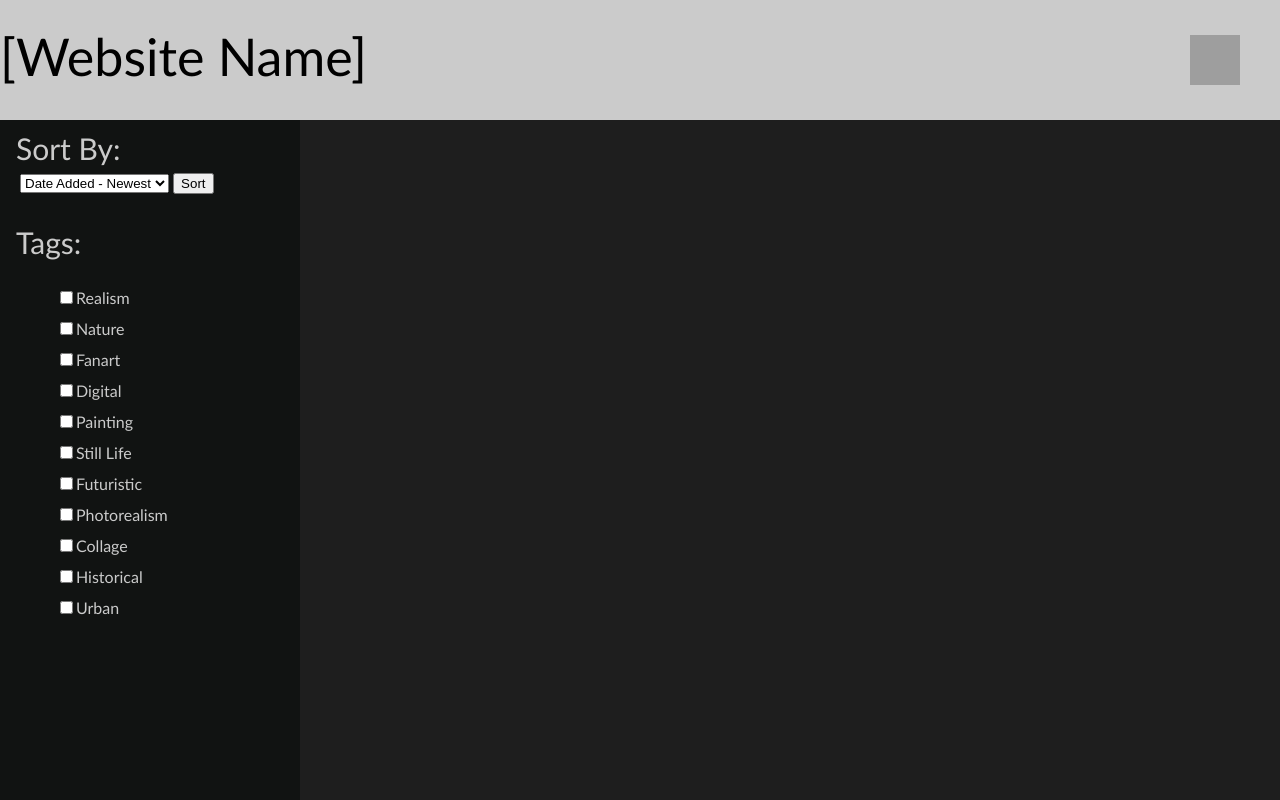
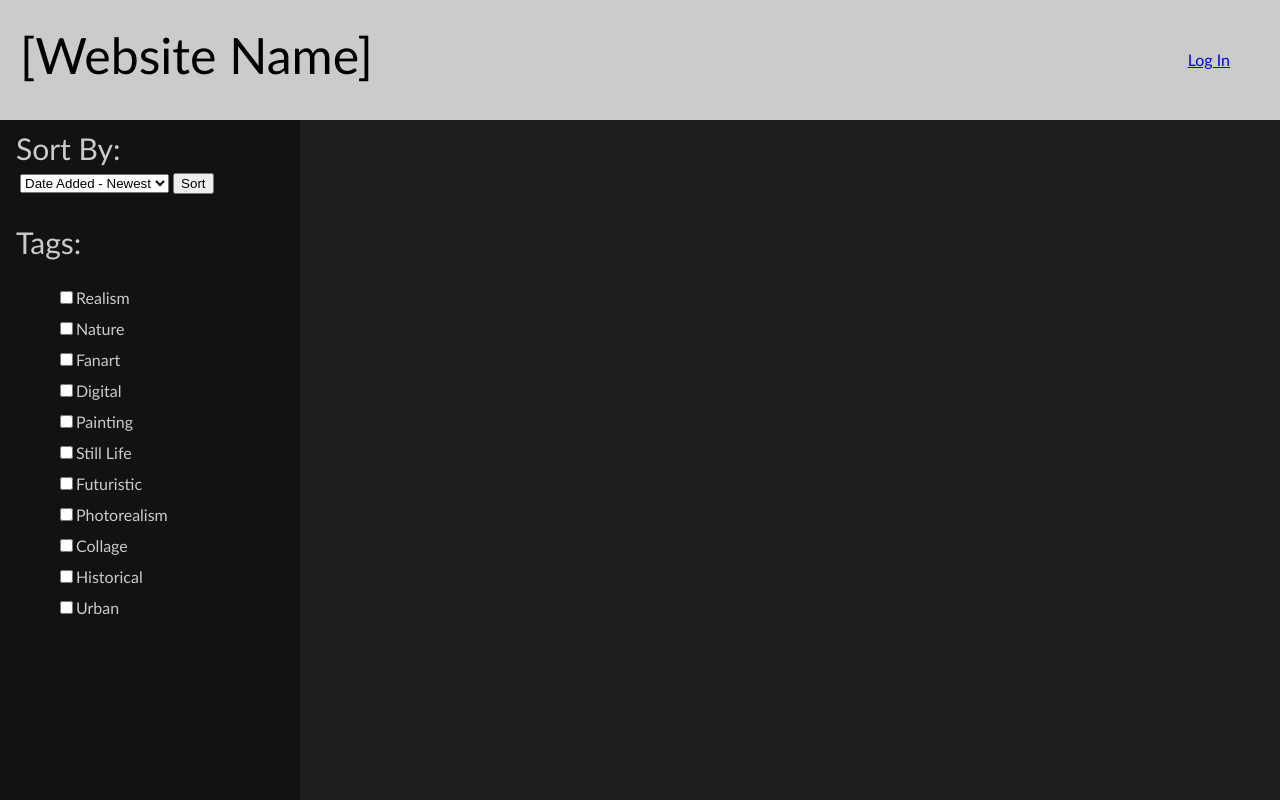
Before and after one commit to maxcutlyp/cits3403, a Flask app: page / in a window 1280 px wide. Run offline with Flask 3, Linux system fonts and the light colour scheme; grey boxes are pictures that could not be loaded.

Commit message:
change profile picture to login and connect to page

```diff
--- a/app/static/homepage.css
+++ b/app/static/homepage.css
@@ -13,16 +13,15 @@
 
 .heading title {
     display: inline-block;
-    font-size: 52px;
+    font-size: 50px;
     padding-top: 25px;
+    padding-left: 20px;
 }
 
-.heading img {
-    width: 50px;
-    height: 50px;
+.heading a {
     float: right;
-    padding-right: 40px;
-    padding-top: 35px;
+    padding-right: 50px;
+    padding-top: 50px;
 }
 
 .sidebar {
--- a/app/templates/index.html
+++ b/app/templates/index.html
@@ -8,8 +8,8 @@
     <body class="background">
         <div class="heading">
             <title>[Website Name]</title>
-            <!-- TODO: Change to have user's profile picture and to have it be a clickable-->
-            <img src="/static/imgs/test_profile_picture.jpg">
+            <!-- TODO: Change to redirect to profile instead of login if user is logged in.-->
+            <a href="/login">Log In</a>
         </div>
 
         <div class="sidebar">
```
